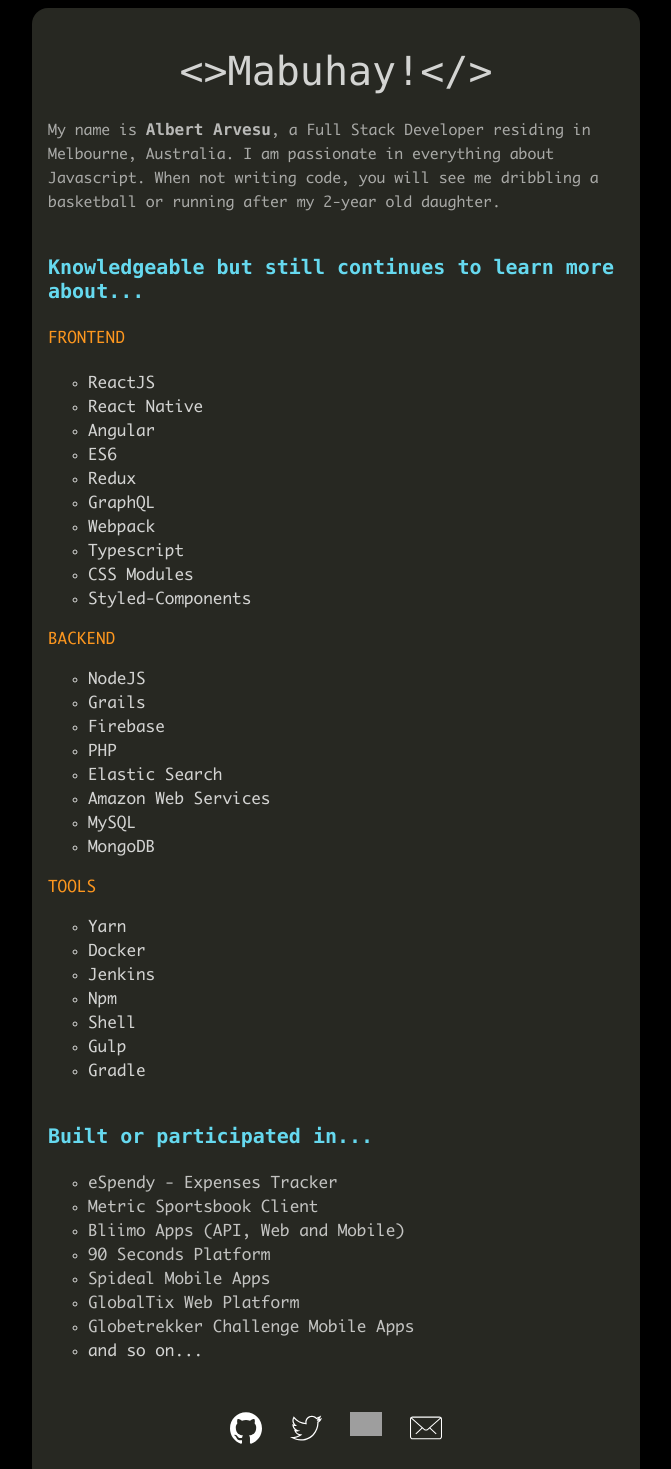
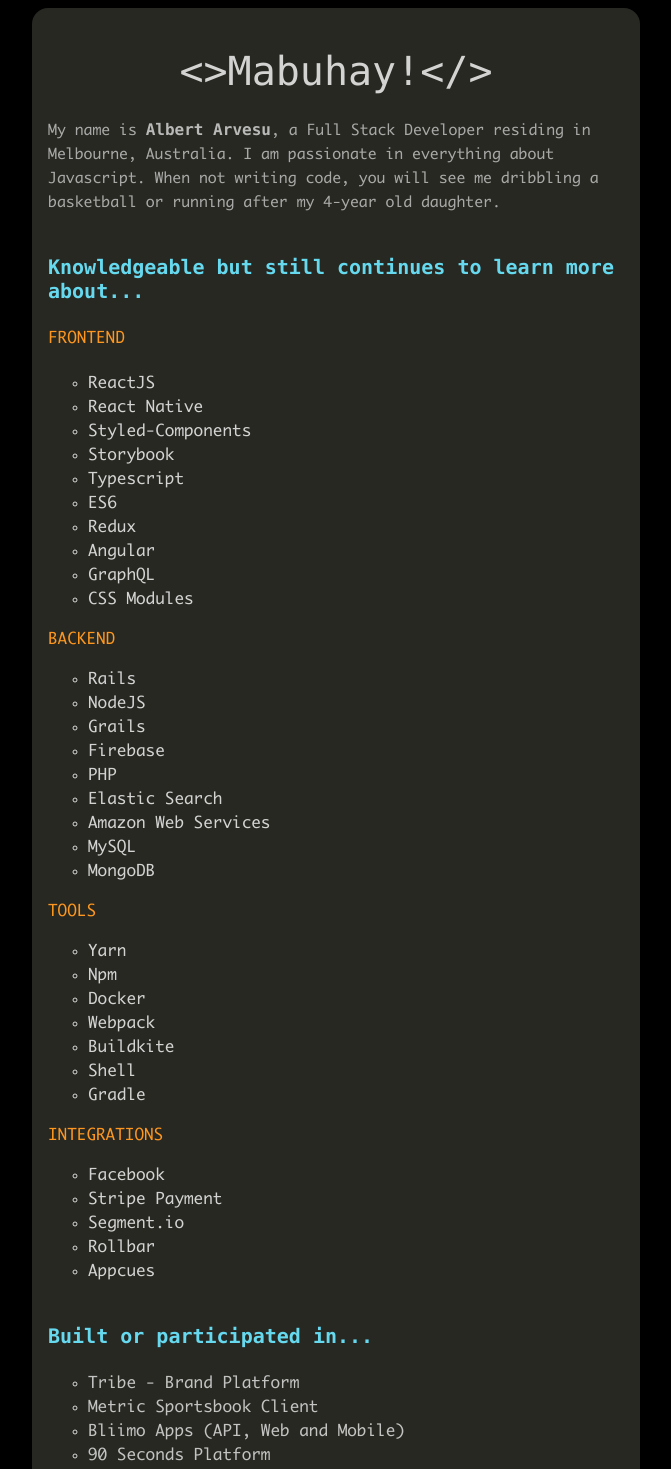
Before and after one commit to albertarvesu/albertarvesu.github.io, a React app: page / in a window 1280 px wide. Shown: the top 1469 px of the page, without its empty margins (304-975 px from the left). Built offline with nearby package versions, Linux system fonts and the light colour scheme; grey boxes are pictures that could not be loaded.

Commit message:
Updated exp

```diff
--- a/src/App.js
+++ b/src/App.js
@@ -1,7 +1,7 @@
-import React from "react";
-import ReactDOM from "react-dom";
-import "./global-styles";
-import "./App.css";
+import React from 'react';
+import ReactDOM from 'react-dom';
+import './global-styles';
+import './App.css';
 
 const App = () => (
   <div className="container">
@@ -11,9 +11,9 @@
 
     <p className="subhead">
       My name is <strong className="name">Albert Arvesu</strong>, a Full Stack
-      Developer residing in Melbourne, Australia. I am passionate in
-      everything about Javascript. When not writing code, you will see me
-      dribbling a basketball or running after my 2-year old daughter.
+      Developer residing in Melbourne, Australia. I am passionate in everything
+      about Javascript. When not writing code, you will see me dribbling a
+      basketball or running after my 4-year old daughter.
     </p>
 
     <h3 className="lead">
@@ -27,19 +27,20 @@
         ReactJS<span className="blinking-cursor">|</span>
       </li>
       <li>React Native</li>
-      <li>Angular</li>
+      <li>Styled-Components</li>
+      <li>Storybook</li>
+      <li>Typescript</li>
       <li>ES6</li>
       <li>Redux</li>
+      <li>Angular</li>
       <li>GraphQL</li>
-      <li>Webpack</li>
-      <li>Typescript</li>
       <li>CSS Modules</li>
-      <li>Styled-Components</li>
     </ul>
 
     <p className="listhead">BACKEND</p>
 
     <ul className="listContainer">
+      <li>Rails</li>
       <li>NodeJS</li>
       <li>Grails</li>
       <li>Firebase</li>
@@ -54,20 +55,30 @@
 
     <ul className="listContainer">
       <li>Yarn</li>
+      <li>Npm</li>
       <li>Docker</li>
-      <li>Jenkins</li>
-      <li>Npm</li>
+      <li>Webpack</li>
+      <li>Buildkite</li>
       <li>Shell</li>
-      <li>Gulp</li>
       <li>Gradle</li>
+    </ul>
+
+    <p className="listhead">INTEGRATIONS</p>
+
+    <ul className="listContainer">
+      <li>Facebook</li>
+      <li>Stripe Payment</li>
+      <li>Segment.io</li>
+      <li>Rollbar</li>
+      <li>Appcues</li>
     </ul>
 
     <h3 className="lead">Built or participated in...</h3>
 
     <ul className="listContainer">
       <li>
-        <a target="_blank" href="https://espendy.com">
-          eSpendy - Expenses Tracker
+        <a target="_blank" href="https://brand.tribegroup.co">
+          Tribe - Brand Platform
         </a>
       </li>
       <li>
@@ -149,4 +160,4 @@
 
 export default App;
 
-ReactDOM.render(<App />, document.getElementById("app"));
+ReactDOM.render(<App />, document.getElementById('app'));
```
